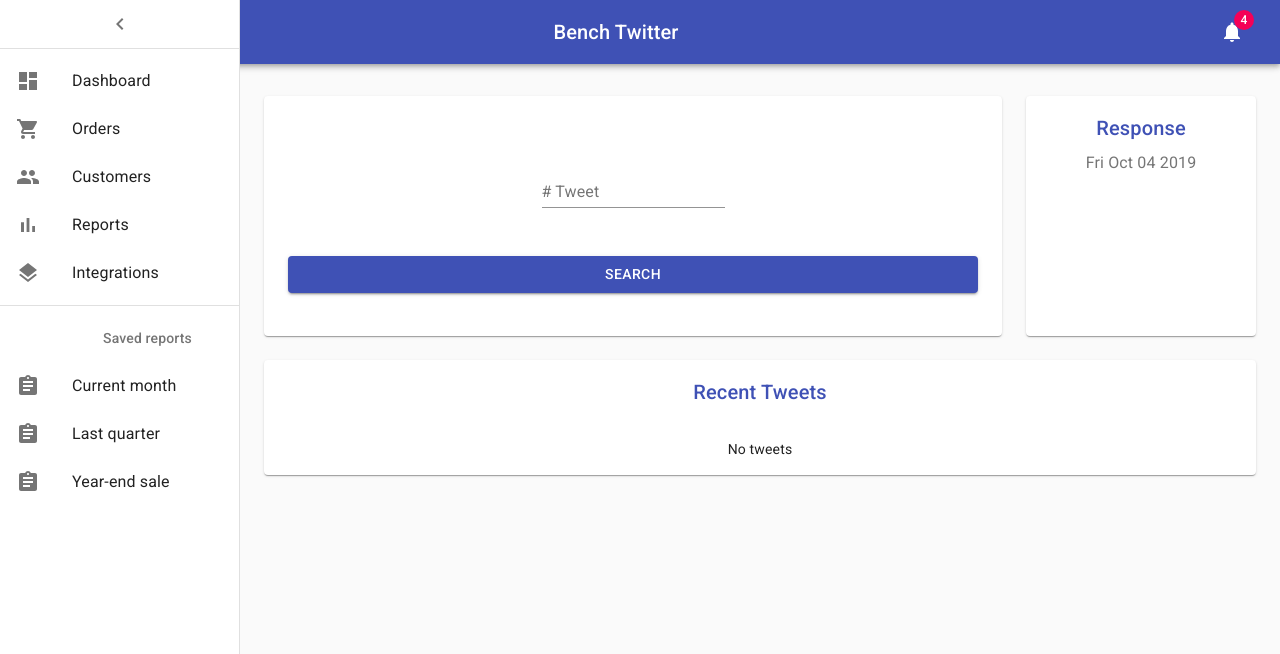
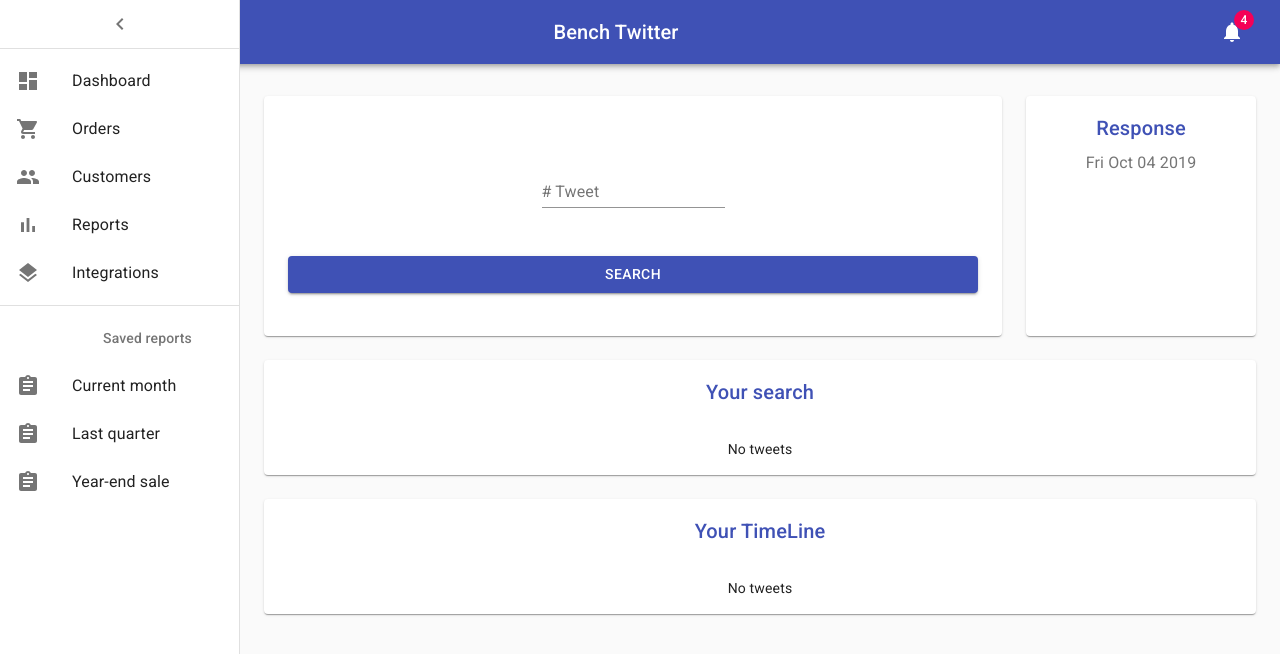
Before and after one commit to matthausen/twitter_demo, a React (Create React App) app in the folder frontend/: page / in a window 1280 px wide. Shown: the top 654 px of the page. Built offline with nearby package versions, Linux system fonts and the light colour scheme.

Commit message:
timeline

```diff
--- /dev/null
+++ b/frontend/src/components/Home/Timeline/index.jsx
@@ -0,0 +1,70 @@
+import React, { useState, useEffect } from 'react';
+import { makeStyles } from '@material-ui/core/styles';
+import axios from 'axios';
+import Table from '@material-ui/core/Table';
+import TableBody from '@material-ui/core/TableBody';
+import TableCell from '@material-ui/core/TableCell';
+import TableHead from '@material-ui/core/TableHead';
+import TableRow from '@material-ui/core/TableRow';
+import Title from '../title';
+import { Typography } from '@material-ui/core';
+
+const useStyles = makeStyles(theme => ({
+  seeMore: {
+    marginTop: theme.spacing(3),
+  },
+}));
+
+const apiEndpoint = 'http://127.0.0.1:5000/';
+
+export default function TimeLine(props) {
+  const classes = useStyles();
+  const [followers, setFollowers] = useState();
+
+  useEffect(() => {
+    fetchFollowing();
+  }, []);
+
+  async function fetchFollowing() {
+    await axios.get(apiEndpoint)
+      .then(res => {
+        setFollowers(res.data);
+        console.log(res, 'are my followers')
+        console.log(window.data)
+      })
+  }
+  const tweet = '';
+
+  return (
+    <React.Fragment>
+      <Title>Your TimeLine</Title>
+      {tweet ? (
+        <div>
+          <Table size="small">
+            <TableHead>
+              <TableRow>
+                <TableCell>Tweet</TableCell>
+              </TableRow>
+            </TableHead>
+            <TableBody>
+              {tweet.map((t, index) => (
+                <TableRow key={index}>
+                  <TableCell>{t}</TableCell>
+                </TableRow>
+              ))}
+            </TableBody>
+          </Table>
+          <div className={classes.seeMore}>
+            <Typography color="primary">
+              See more tweets
+          </Typography>
+          </div>
+        </div>
+      ) : (
+          <div className={classes.seeMore}>
+            No tweets
+      </div>
+        )}
+    </React.Fragment>
+  );
+}
--- a/frontend/src/components/Home/index.jsx
+++ b/frontend/src/components/Home/index.jsx
@@ -21,7 +21,8 @@
 import NotificationsIcon from '@material-ui/icons/Notifications';
 import { mainListItems, secondaryListItems } from './listItems';
 import Summary from './summary';
-import Tweets from './tweets';
+import Search from './search';
+import TimeLine from './Timeline';
 
 const drawerWidth = 240;
 
@@ -175,7 +176,6 @@
             {/* Chart */}
             <Grid item xs={12} md={8} lg={9}>
               <Paper className={fixedHeightPaper}>
-                {/* <Chart /> */}
                 <form className={classes.container} noValidate autoComplete="off">
                   <TextField
                     id="standard-tweet"
@@ -208,7 +208,15 @@
             {/* Recent Tweets */}
             <Grid item xs={12}>
               <Paper className={classes.paper}>
-                <Tweets
+                <Search
+                  tweet={response}
+                />
+              </Paper>
+            </Grid>
+            {/* TimeLine */}
+            <Grid item xs={12}>
+              <Paper className={classes.paper}>
+                <TimeLine
                   tweet={response}
                 />
               </Paper>
--- a/frontend/src/components/Home/tweets.jsx
+++ b/frontend/src/components/Home/search.jsx
@@ -1,5 +1,4 @@
 import React from 'react';
-import Link from '@material-ui/core/Link';
 import { makeStyles } from '@material-ui/core/styles';
 import Table from '@material-ui/core/Table';
 import TableBody from '@material-ui/core/TableBody';
@@ -9,39 +8,24 @@
 import Title from './title';
 import { Typography } from '@material-ui/core';
 
-function createData(id, date, name, shipTo, paymentMethod, amount) {
-  return { id, date, name, shipTo, paymentMethod, amount };
-}
-
-const rows = [
-  createData(0, '16 Mar, 2019', 'Elvis Presley', 'Tupelo, MS', 'VISA ⠀•••• 3719', 312.44),
-  createData(1, '16 Mar, 2019', 'Paul McCartney', 'London, UK', 'VISA ⠀•••• 2574', 866.99),
-  createData(2, '16 Mar, 2019', 'Tom Scholz', 'Boston, MA', 'MC ⠀•••• 1253', 100.81),
-  createData(3, '16 Mar, 2019', 'Michael Jackson', 'Gary, IN', 'AMEX ⠀•••• 2000', 654.39),
-  createData(4, '15 Mar, 2019', 'Bruce Springsteen', 'Long Branch, NJ', 'VISA ⠀•••• 5919', 212.79),
-];
-
 const useStyles = makeStyles(theme => ({
   seeMore: {
     marginTop: theme.spacing(3),
   },
 }));
 
-export default function Tweets(props) {
+export default function Search(props) {
   const classes = useStyles();
   const { tweet } = props;
 
-  console.log(tweet);
   return (
     <React.Fragment>
-      <Title>Recent Tweets</Title>
+      <Title>Your search</Title>
       {tweet ? (
         <div>
           <Table size="small">
             <TableHead>
               <TableRow>
-                <TableCell>Date</TableCell>
-                <TableCell>User</TableCell>
                 <TableCell>Tweet</TableCell>
               </TableRow>
             </TableHead>
```
Also changed, not shown: 2 other files (tests, documents, lock files or other folders).
